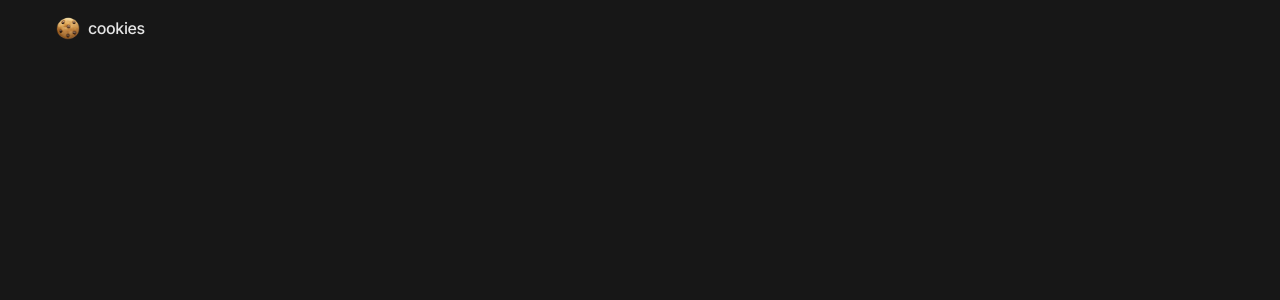
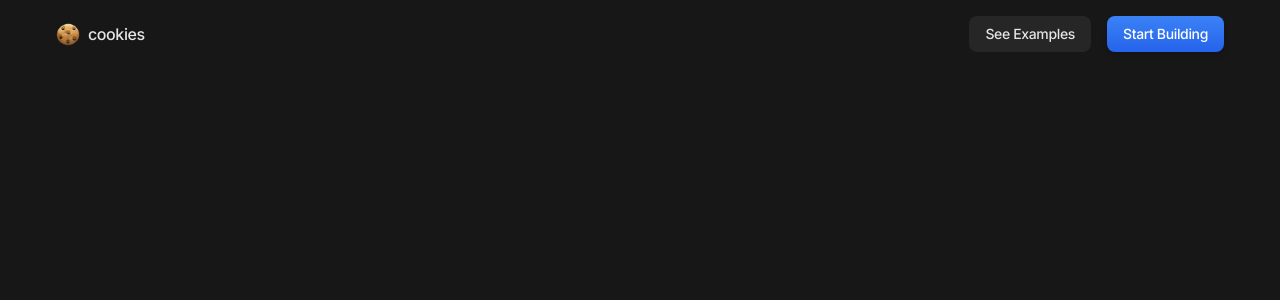
Before and after one commit to with-tw/cookies, a Next.js app: page / in a window 1280 px wide. Shown: the top 300 px of the page. Built offline with nearby package versions, Linux system fonts and the light colour scheme; no server answers.

Commit message:
✨ Add button component variants and states

```diff
--- a/components/sections/website-navigation.tsx
+++ b/components/sections/website-navigation.tsx
@@ -1,16 +1,22 @@
 import Link from 'next/link';
 import { ResponsiveGridControl } from '../layouts/responsive-grid-control';
 import { NavbarLogo } from '../ui/navbar-logo';
+import { Button } from '../ui/button';
+import { useState } from 'react';
 
 export default function WebsiteNavigation() {
   return (
     <ResponsiveGridControl>
-      <nav className="website-navigation p-4">
+      <nav className="website-navigation p-4 flex flex-row items-center justify-between">
         <div className="logo-wrapper">
           <Link href={'/'}>
             <NavbarLogo responsive />
           </Link>
         </div>
+        <div className="navbar-options flex flex-row items-center justify-end gap-4">
+          <Button variant="secondary">See Examples</Button>
+          <Button>Start Building</Button>
+        </div>
       </nav>
     </ResponsiveGridControl>
   );
--- /dev/null
+++ b/components/ui/button.tsx
@@ -0,0 +1,117 @@
+'use client';
+import { cn } from '@/helpers/utils';
+import { ArrowRight, ChevronRight, Loader2 } from 'lucide-react';
+import { ReactNode, forwardRef, useState } from 'react';
+
+import { motion } from 'framer-motion';
+
+export type ButtonVariantType = 'primary' | 'secondary' | 'ghost';
+export type ButtonSizeType = 'sm' | 'md' | 'lg';
+
+export interface ButtonProps
+  extends React.ButtonHTMLAttributes<HTMLButtonElement> {
+  withArrow?: boolean;
+  icon?: ReactNode;
+  iconDirection?: 'left' | 'right';
+  variant?: ButtonVariantType;
+  size?: ButtonSizeType;
+  stretch?: boolean;
+  isLoading?: boolean;
+}
+
+const ButtonVariantStyles: Record<ButtonVariantType, string> = {
+  primary:
+    'bg-gradient-to-b from-blue-500 to-blue-600 text-white shadow-md active:shadow',
+  secondary: 'bg-neutral-800 focus:ring-neutral-700',
+  ghost: 'bg-transparent hover:bg-neutral-800',
+};
+
+const ButtonSizeStyles: Record<ButtonSizeType, string> = {
+  sm: 'text-xs px-4 py-2 rounded-lg',
+  md: 'text-sm px-4 py-2 rounded-lg',
+  lg: 'text-base px-6 py-3 rounded-xl',
+};
+
+export const Button = forwardRef<HTMLButtonElement, ButtonProps>(
+  (
+    {
+      className,
+      children,
+      variant = 'primary',
+      size = 'md',
+      icon = null,
+      iconDirection = 'left',
+      withArrow = false,
+      stretch = false,
+      disabled = false,
+      isLoading = false,
+      ...args
+    },
+    ref,
+  ) => {
+    const [hovering, setHovering] = useState<boolean>(false);
+    return (
+      <button
+        ref={ref}
+        className={cn(
+          'tracking-tight font-medium flex flex-row items-center justify-center gap-1 hover:gap-1.5 outline-none transition-all',
+          !disabled &&
+            'hover:brightness-110 active:brightness-90 active:scale-90',
+          ButtonVariantStyles[variant],
+          ButtonSizeStyles[size],
+          className,
+          stretch && 'w-full',
+          isLoading && 'cursor-default opacity-60',
+          disabled && 'cursor-not-allowed opacity-40',
+        )}
+        onMouseEnter={(event) => {
+          // toggling from chevron to arrow
+          if (withArrow) setHovering(true);
+          // Run the function passed in args (if it exists)
+          if (args && args.onMouseEnter) {
+            args.onMouseEnter(event);
+          }
+        }}
+        onMouseLeave={(event) => {
+          // toggling back from arrow to chevron
+          setHovering(false);
+          // Run the function passed in args (if it exists)
+          if (args && args.onMouseLeave) {
+            args.onMouseLeave(event);
+          }
+        }}
+        {...args}>
+        {isLoading ? (
+          <motion.span
+            key={'loader-wrapper'}
+            initial={{
+              opacity: 0,
+              y: 12,
+            }}
+            animate={{
+              opacity: 1,
+              y: 0,
+            }}>
+            <Loader2 className="h-4 w-4 animate-spin" />
+          </motion.span>
+        ) : (
+          <>
+            <span className="button-content-wrapper">
+              {iconDirection === 'left' && icon}
+              {children}
+              {iconDirection === 'right' && icon}
+            </span>
+            {withArrow &&
+              (!hovering ? (
+                <ChevronRight className="h-4 w-4" />
+              ) : (
+                <ArrowRight className="h-4 w-4 animate-pulse" />
+              ))}
+          </>
+        )}
+      </button>
+    );
+  },
+);
+
+Button.displayName = 'Button';
```
